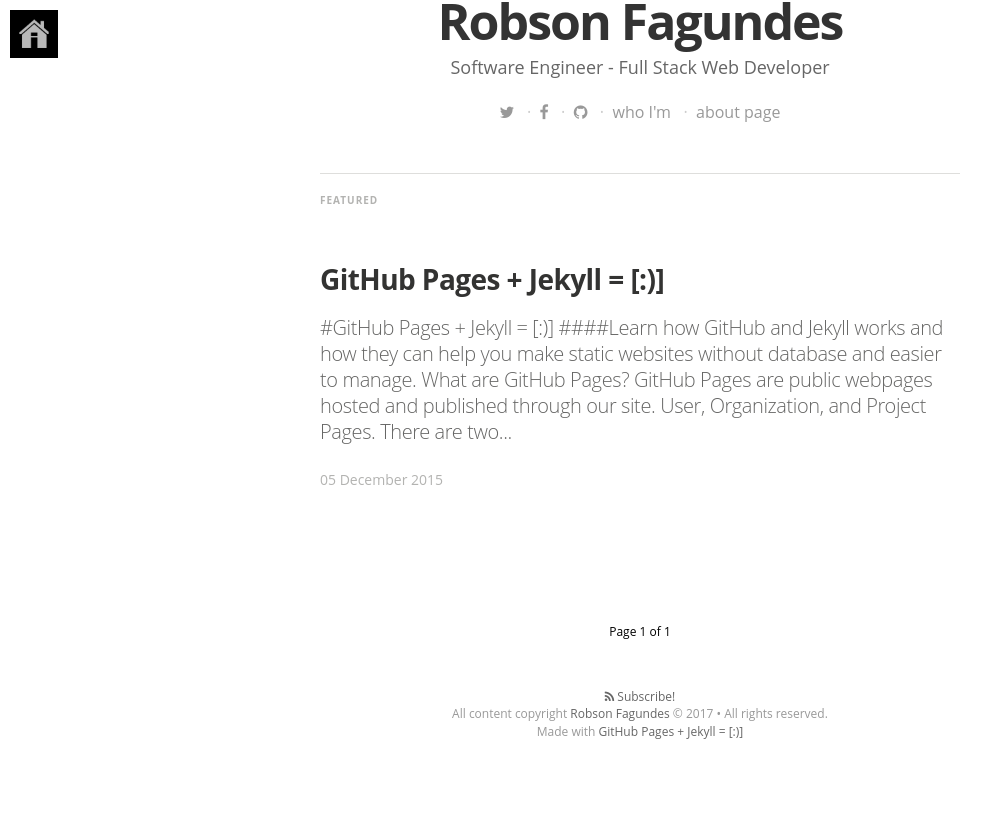
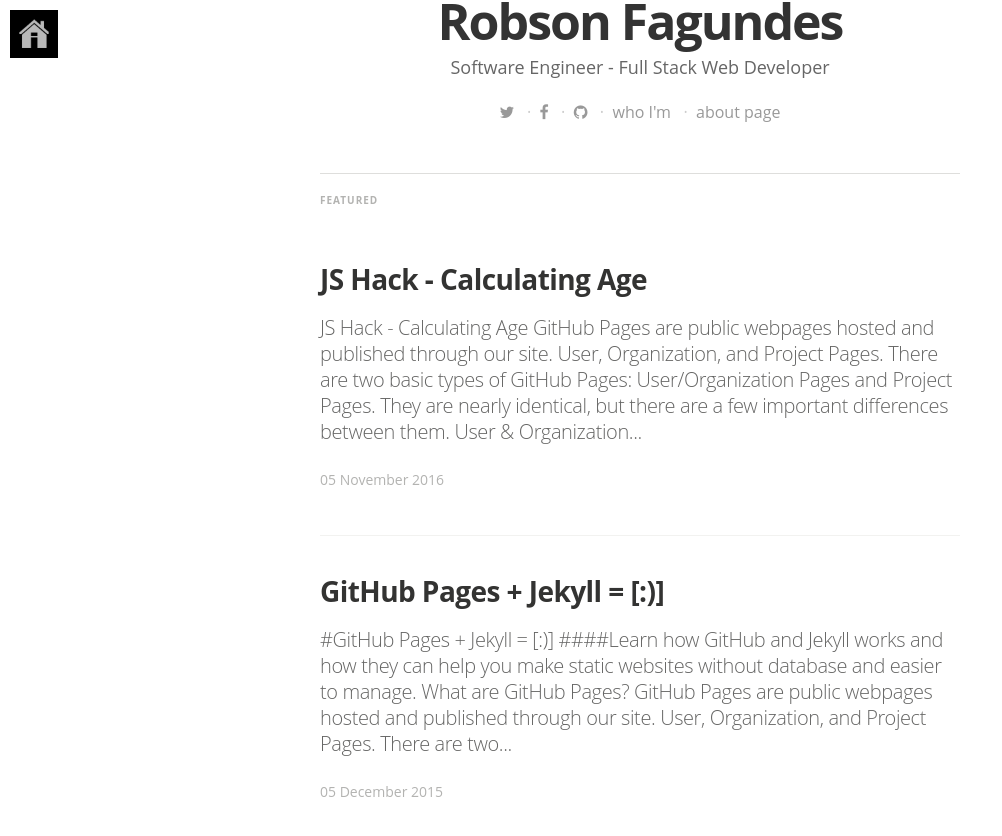
Before and after one commit to robsonfagundes/robsonfagundes.github.io, a Jekyll site: the page built from index.html, in a window 1280 px wide and 900 px high, scrolled down 538 px. Shown: the top 836 px of the window, without its empty margins (0-1002 px from the left). Built offline with Jekyll 4.4.1, drawn with Linux system fonts in a browser that asks for light colours; nearby versions of some CDN libraries; some web fonts are replaced; the list of posts is cut into pages by our own code; before the commit the page ends 1327 px from its top, so only the background shows below that; some of the changed lines change nothing that is shown.

Commit message:
Update new post - js hack 1

```diff
--- a/_posts/jshack1.markdown
+++ b/_posts/2016-11-05-jshack1.markdown
@@ -6,9 +6,6 @@
 tags: featured
 image: /assets/article_images/jslogo.png
 ---
-#JS Hack - Calculating Age
-
->####Learn how GitHub and Jekyll works and how they can help you make static websites without database and easier to manage.
 
 JS Hack - Calculating Age
 ----------------
```
